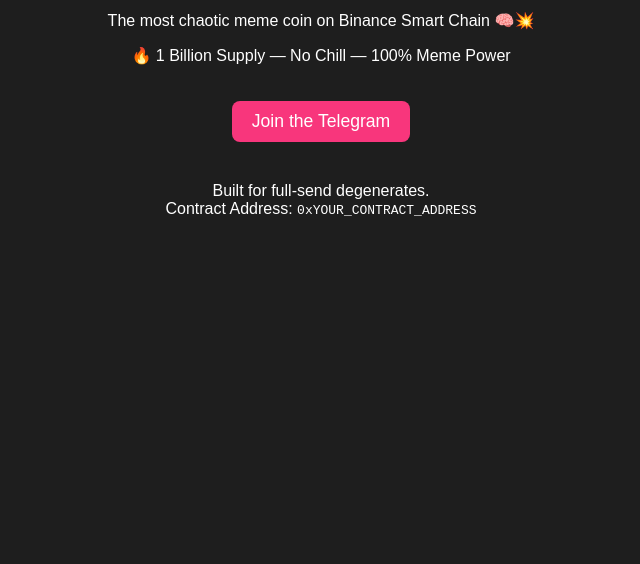
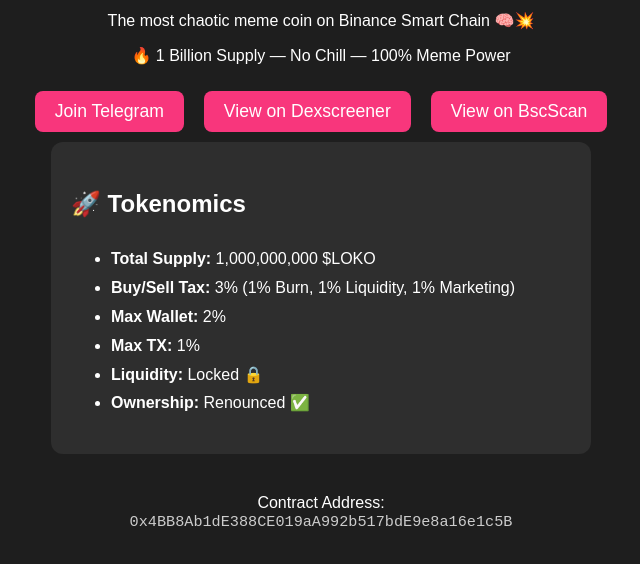
Before and after one commit to lokotoken/LOKO, a plain HTML site: page index.html in a window 1280 px wide. Shown: the part 342-906 px from the top of the page, without its empty margins (319-959 px from the left). Before the commit the page ends 800 px from the top, so only its background shows below. Drawn offline with Linux system fonts and the light colour scheme.

Commit message:
Update index.html

```diff
--- a/index.html
+++ b/index.html
@@ -28,11 +28,31 @@
       color: white;
       font-size: 1.1rem;
       cursor: pointer;
-      margin-top: 20px;
+      margin: 10px;
     }
-    a {
-      color: #f8367c;
-      text-decoration: none;
+    .btn:hover {
+      background: #e32f6a;
+    }
+    .section {
+      margin-top: 40px;
+    }
+    .tokenomics {
+      text-align: left;
+      max-width: 500px;
+      margin: 0 auto;
+      background: #2e2e2e;
+      padding: 20px;
+      border-radius: 12px;
+      line-height: 1.8;
+    }
+    code {
+      color: #ccc;
+      font-size: 0.95rem;
+    }
+    .links {
+      display: flex;
+      justify-content: center;
+      flex-wrap: wrap;
     }
   </style>
 </head>
@@ -42,11 +62,29 @@
   <p>The most chaotic meme coin on Binance Smart Chain 🧠💥</p>
   <p>🔥 1 Billion Supply — No Chill — 100% Meme Power</p>
 
-  <button class="btn" onclick="window.open('https://t.me/+bp-TSYwRVhoyNzRh', '_blank')">Join the Telegram</button>
+  <div class="links">
+    <button class="btn" onclick="window.open('https://t.me/+bp-TSYwRVhoyNzRh', '_blank')">Join Telegram</button>
+    <button class="btn" onclick="window.open('https://dexscreener.com/bsc/0x0cc645edbeee3b4a35f6b926299bf5e1904db6f1', '_blank')">View on Dexscreener</button>
+    <button class="btn" onclick="window.open('https://bscscan.com/token/0x4BB8Ab1dE388CE019aA992b517bdE9e8a16e1c5B', '_blank')">View on BscScan</button>
+  </div>
 
-  <p style="margin-top: 40px;">
-    Built for full-send degenerates. <br />
-    Contract Address: <code>0xYOUR_CONTRACT_ADDRESS</code>
-  </p>
+  <div class="section tokenomics">
+    <h2>🚀 Tokenomics</h2>
+    <ul>
+      <li><strong>Total Supply:</strong> 1,000,000,000 $LOKO</li>
+      <li><strong>Buy/Sell Tax:</strong> 3% (1% Burn, 1% Liquidity, 1% Marketing)</li>
+      <li><strong>Max Wallet:</strong> 2%</li>
+      <li><strong>Max TX:</strong> 1%</li>
+      <li><strong>Liquidity:</strong> Locked 🔒</li>
+      <li><strong>Ownership:</strong> Renounced ✅</li>
+    </ul>
+  </div>
+
+  <div class="section">
+    <p>
+      Contract Address: <br />
+      <code>0x4BB8Ab1dE388CE019aA992b517bdE9e8a16e1c5B</code>
+    </p>
+  </div>
 </body>
 </html>
```
